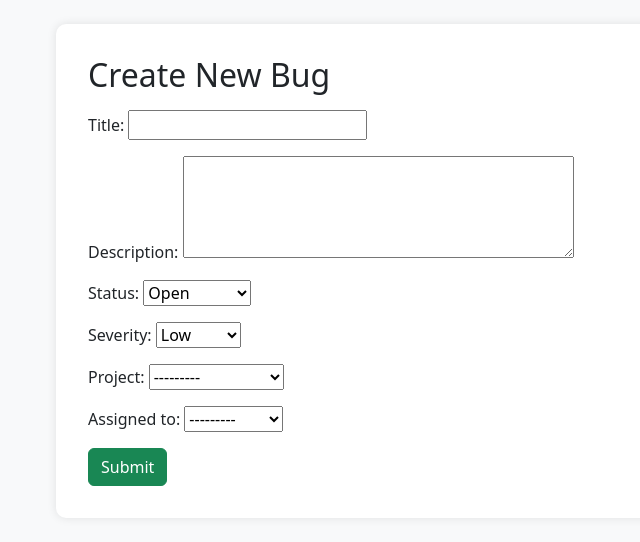
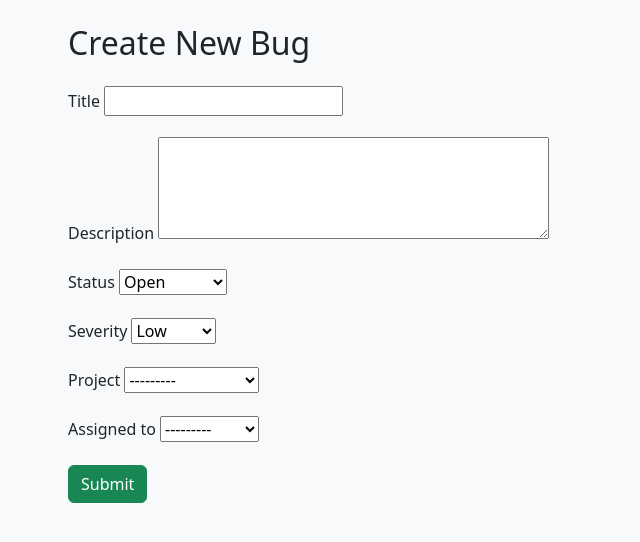
Before and after one commit to armohammed80/bug-tracker, a Django app: page /bug/create/ in a window 1280 px wide. Shown: the part 56-598 px from the top of the page, without its empty margins (26-666 px from the left). Run offline with Django 5.2, Linux system fonts and the light colour scheme; a user stored in the database is signed in; data comes from the database, SQL or seed files in the repository; tables that the repository leaves empty hold one stand-in row (values such as "Sample post").

Commit message:
Appkying style to bug_form.html

```diff
--- a/bugtracker/tracker/templates/tracker/bug_form.html
+++ b/bugtracker/tracker/templates/tracker/bug_form.html
@@ -1,11 +1,21 @@
 {% extends "tracker/base.html" %}
 {% block title %}Create Bug{% endblock %}
 {% block content %}
-<div class="form-container">
-    <h2>Create New Bug</h2>
+<div class="container mt-4">
+    <h2 class="mb-4">Create New Bug</h2>
     <form method="post" novalidate>
         {% csrf_token %}
-        {{ form.as_p }}
+        {% for field in form %}
+            <div class="mb-3">
+                <label for="{{ field.id_for_label }}" class="form-label">{{ field.label }}</label>
+                {{ field }}
+                {% if field.errors %}
+                    <div class="alert alert-danger p-2 mt-1">
+                        {{ field.errors }}
+                    </div>
+                {% endif %}
+            </div>
+        {% endfor %}
         <button type="submit" class="btn btn-success">Submit</button>
     </form>
 </div>
```
